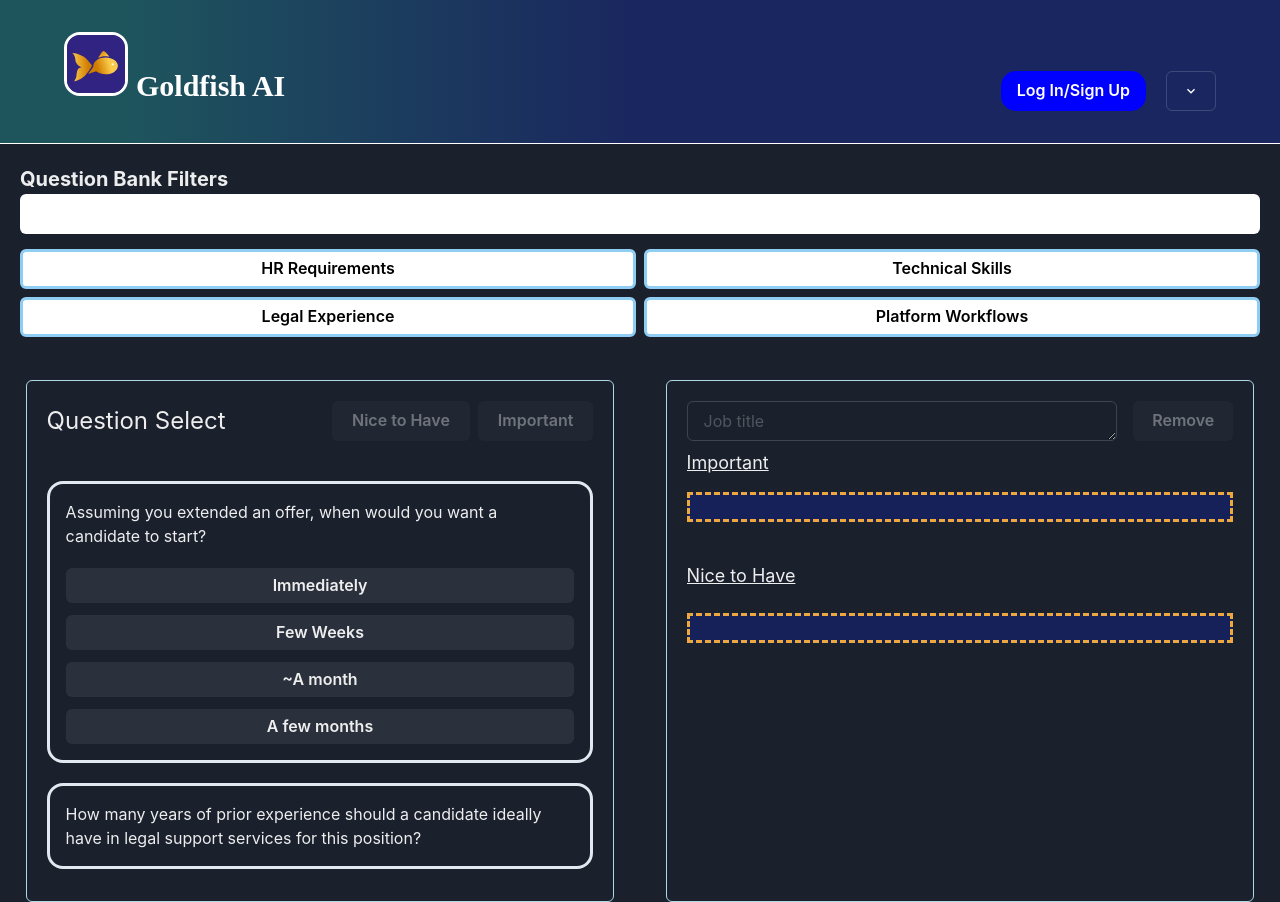
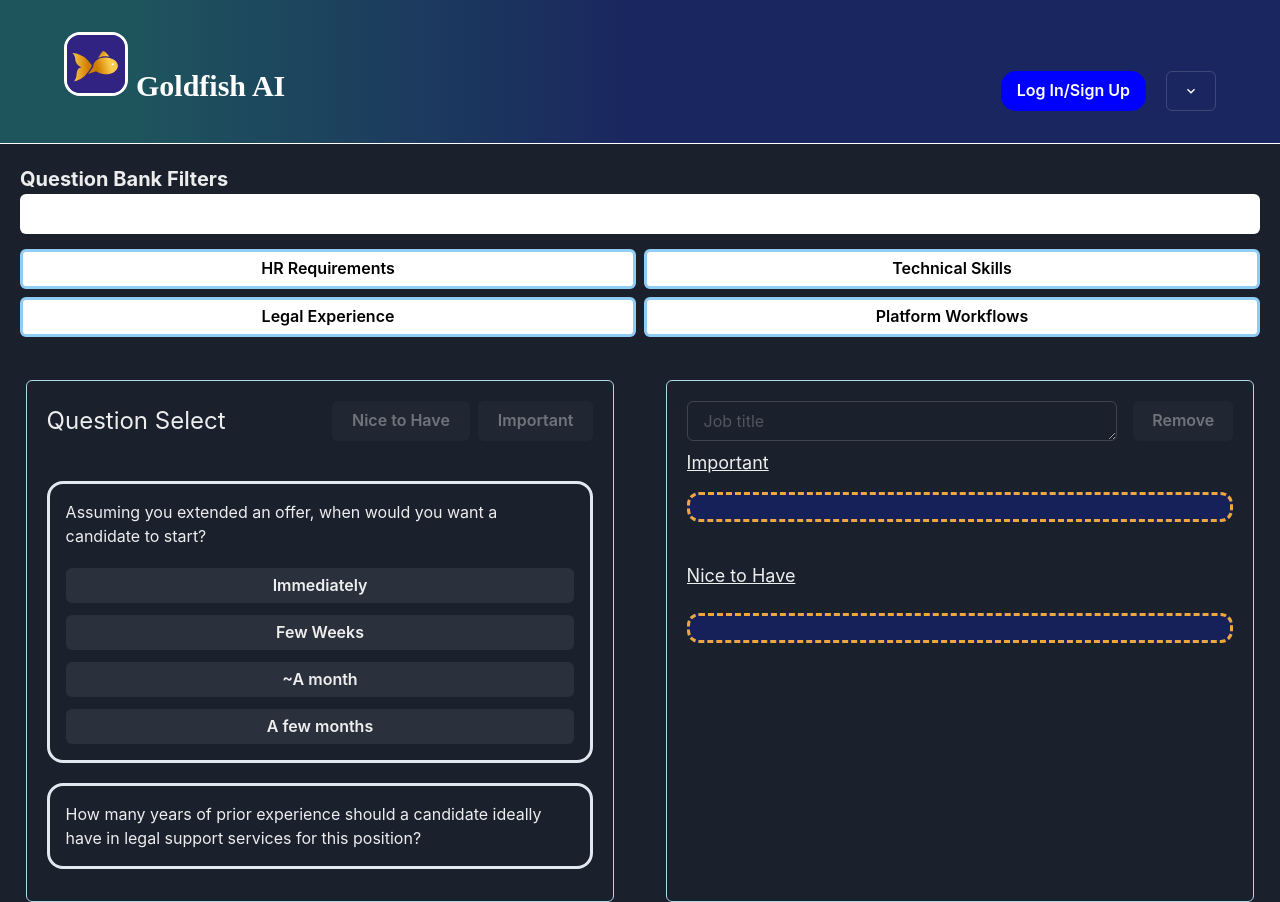
Before and after one commit to Psynaps/Goldfish, a React (Create React App) app in the folder client/: page /employer in a window 1280 px wide. Built offline with nearby package versions, Linux system fonts and the light colour scheme.

Commit message:
Fix border not being rounded in important and nice to have boxes on job posting bank

```diff
--- a/client/src/JobPostingBank.js
+++ b/client/src/JobPostingBank.js
@@ -9,7 +9,7 @@ const JobPostingBank = ({ jobPostingQuestions, onQuestionSelect, onAnswerSelect
     return (
         <VStack spacing={4} align='stretch' maxHeight='50vh' overflowY='auto' w='100%'>
             <Text mt={0} fontSize='lg' fontFamily='Inter' textDecoration='underline'>Important</Text>
-            <VStack spacing={4} align='stretch' w='100%' p={3} bg='blue.600' borderColor='orange.600' borderWidth='3px' borderStyle='dashed'>
+            <VStack spacing={4} align='stretch' w='100%' p={3} bg='blue.600' borderColor='orange.600' borderWidth='3px' borderStyle='dashed' borderRadius='xl'>
 
                 {jobPostingQuestions.filter(q => q.importance === 2).map((question, index) => (
                     <Box key={question.questionID} bg='blue.400' borderRadius='2xl' _hover={{ bg: "blue.500" }}>
@@ -48,7 +48,7 @@ const JobPostingBank = ({ jobPostingQuestions, onQuestionSelect, onAnswerSelect
             </VStack>
 
             <Text mt={6} mb={2} fontSize='lg' fontFamily='Inter' textDecoration='underline'>Nice to Have</Text>
-            <VStack spacing={4} align='stretch' w='100%' p={3} bg='blue.600' borderColor='orange.600' borderWidth='3px' borderStyle='dashed'>
+            <VStack spacing={4} align='stretch' w='100%' p={3} bg='blue.600' borderColor='orange.600' borderWidth='3px' borderStyle='dashed' borderRadius='xl'>
                 {jobPostingQuestions.filter(q => q.importance === 1).map((question, index) => (
                     <Box key={question.questionID} bg='blue.400' borderRadius='2xl'>
                         <Question
```
